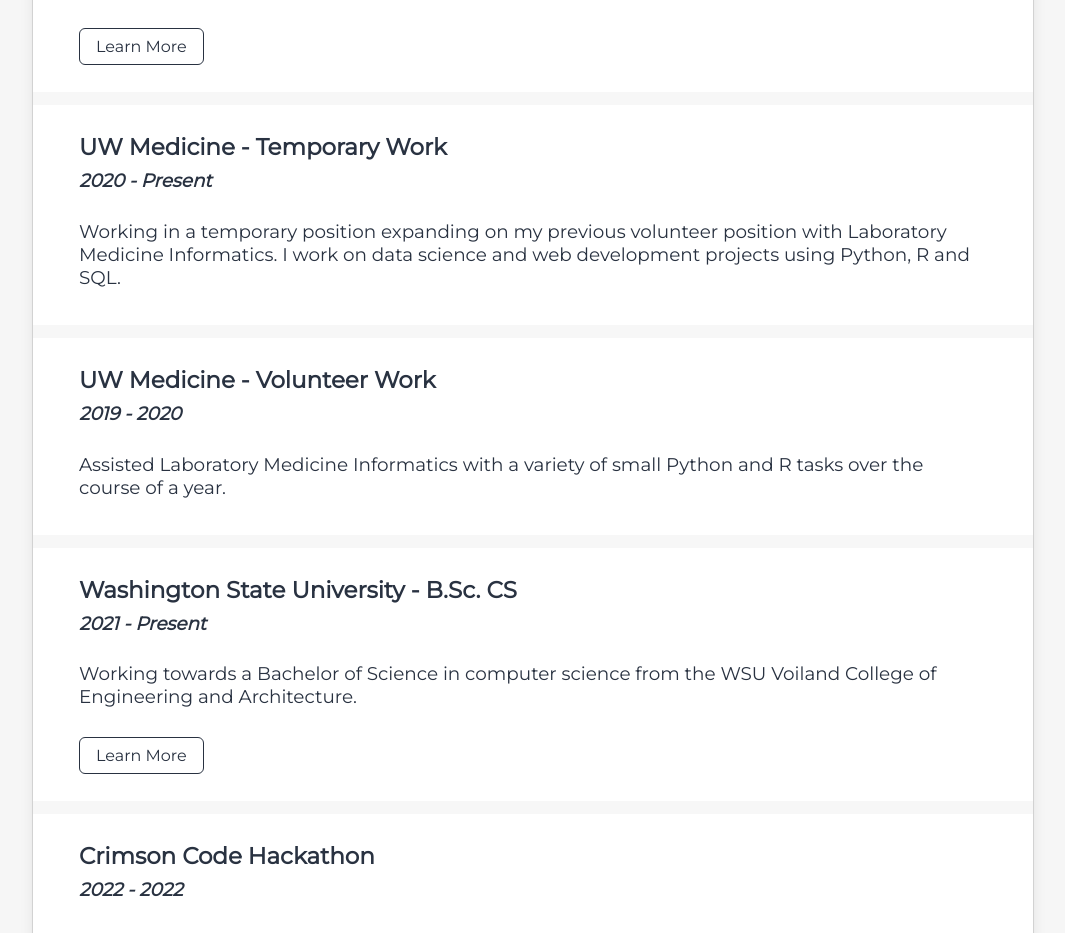
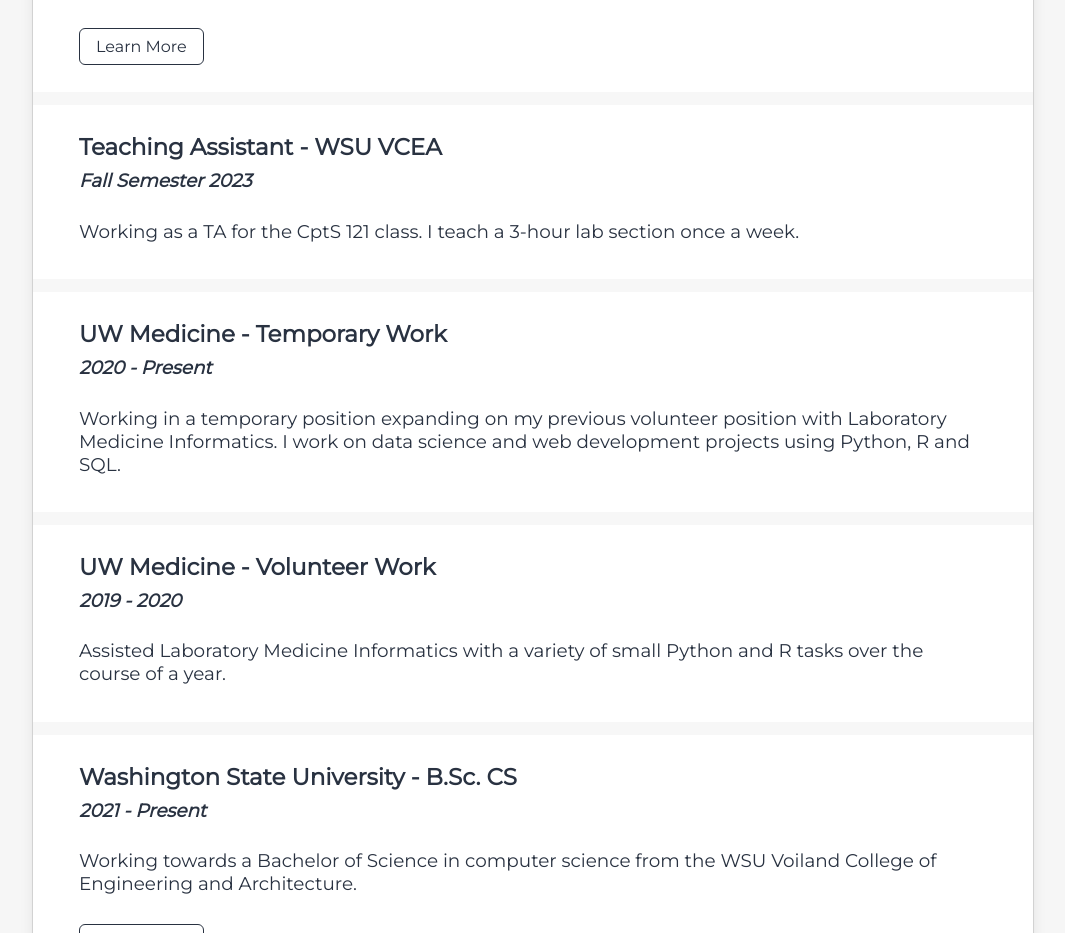
Before and after one commit to nlaha/nlaha-website, a Vue app: page / in a window 1280 px wide. Shown: the part 900-1833 px from the top of the page, without its empty margins (107-1172 px from the left). Built offline with nearby package versions, Linux system fonts and the light colour scheme; a web font is replaced by a local one.

Commit message:
Update SiteData.js

```diff
--- a/src/SiteData.js
+++ b/src/SiteData.js
@@ -62,6 +62,11 @@
       date: "Summer 2023",
       description: "Full-time summer internship in systems engineering at Premera Blue Cross.",
       url: "https://www.premera.com",
+    },
+    {
+      title: "Teaching Assistant - WSU VCEA",
+      date: "Fall Semester 2023",
+      description: "Working as a TA for the CptS 121 class. I teach a 3-hour lab section once a week."
     },
     {
       title: "UW Medicine - Temporary Work",
```
